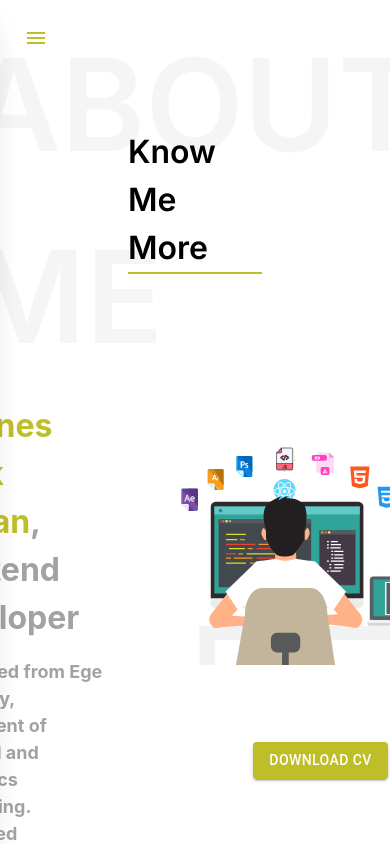
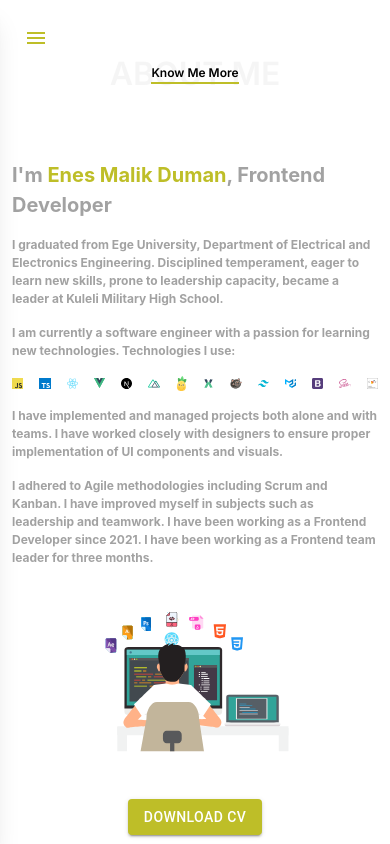
Before and after one commit to enesmalikdmn/personal-website, a Next.js app: page /about in a window 390 px wide. Built offline with nearby package versions, Linux system fonts and the light colour scheme.

Commit message:
style: about page responsive

```diff
--- a/app/about/page.tsx
+++ b/app/about/page.tsx
@@ -32,27 +32,27 @@ export default function About() {
 
   return (
     <main className="flex flex-col text-primary bg-white h-full">
-      <div className="relative flex flex-col items-center m-32">
-        <div className="text-[8rem] uppercase font-semibold opacity-10 absolute top-1/2 -translate-y-1/2">
+      <div className="relative flex flex-col items-center m-16 md:m-24 lg:m-32">
+        <div className="text-[2rem] md:text-[6rem] lg:text-[8rem] uppercase flex font-semibold opacity-10 absolute top-1/2 -translate-y-1/2">
           About Me
         </div>
-        <div className="text-[2rem] font-semibold text-black relative z-10 border-b-2 border-[#BEBE28]">
+        <div className="text-[0.75rem] md:text-[1.5rem] lg:text-[2rem] font-semibold text-black relative z-10 border-b-2 border-[#BEBE28]">
           Know Me More
         </div>
       </div>
-      <div className="flex justify-center gap-14">
-        <div className="w-1/2 flex flex-col gap-4">
-          <div className="page-text-font text-[32px]">
+      <div className="flex flex-col sm:flex-row md:flex-row justify-center gap-4 md:gap-14 p-3">
+        <div className="w-full md:w-1/2 flex flex-col gap-4">
+          <div className="page-text-font text-[1.25rem] md:text-[2rem]">
             I&apos;m <span className="text-[#BEBE28]">Enes Malik Duman</span>,
             Frontend Developer
           </div>
-          <p className="text-primary page-text-font text-[18px] text-left">
+          <p className="text-primary page-text-font text-[0.75rem] md:text-[1rem] text-left">
             I graduated from Ege University, Department of Electrical and
             Electronics Engineering. Disciplined temperament, eager to learn new
             skills, prone to leadership capacity, became a leader at Kuleli
             Military High School.
           </p>
-          <p className="text-primary page-text-font text-[18px] text-left">
+          <p className="text-primary page-text-font text-[0.75rem] md:text-[1rem] text-left">
             I am currently a software engineer with a passion for learning new
             technologies. Technologies I use:
             <div className="flex gap-4 my-4">
@@ -64,19 +64,20 @@ export default function About() {
             have worked closely with designers to ensure proper implementation
             of UI components and visuals.
           </p>
-          <p className="text-primary page-text-font text-[18px] text-left">
+          <p className="text-primary page-text-font text-[0.75rem] md:text-[1rem] text-left">
             I adhered to Agile methodologies including Scrum and Kanban. I have
             improved myself in subjects such as leadership and teamwork. I have
             been working as a Frontend Developer since 2021. I have been working
             as a Frontend team leader for three months.
           </p>
         </div>
-        <div className="gap-4">
+        <div className="flex flex-col items-center gap-4">
           <div
             ref={container}
-            style={{ width: "300px", height: "300px", zIndex: 2 }}
+            style={{ zIndex: 2 }}
+            className="w-[12rem] h-[12rem] flex justify-center md:w-[18rem] md:h-[18rem]"
           />
-          <div className="flex justify-center mt-10">
+          <div className="flex justify-center mt-2 md:mt-10">
             <Button
               sx={{ backgroundColor: "#BEBE28" }}
               variant="contained"
```
